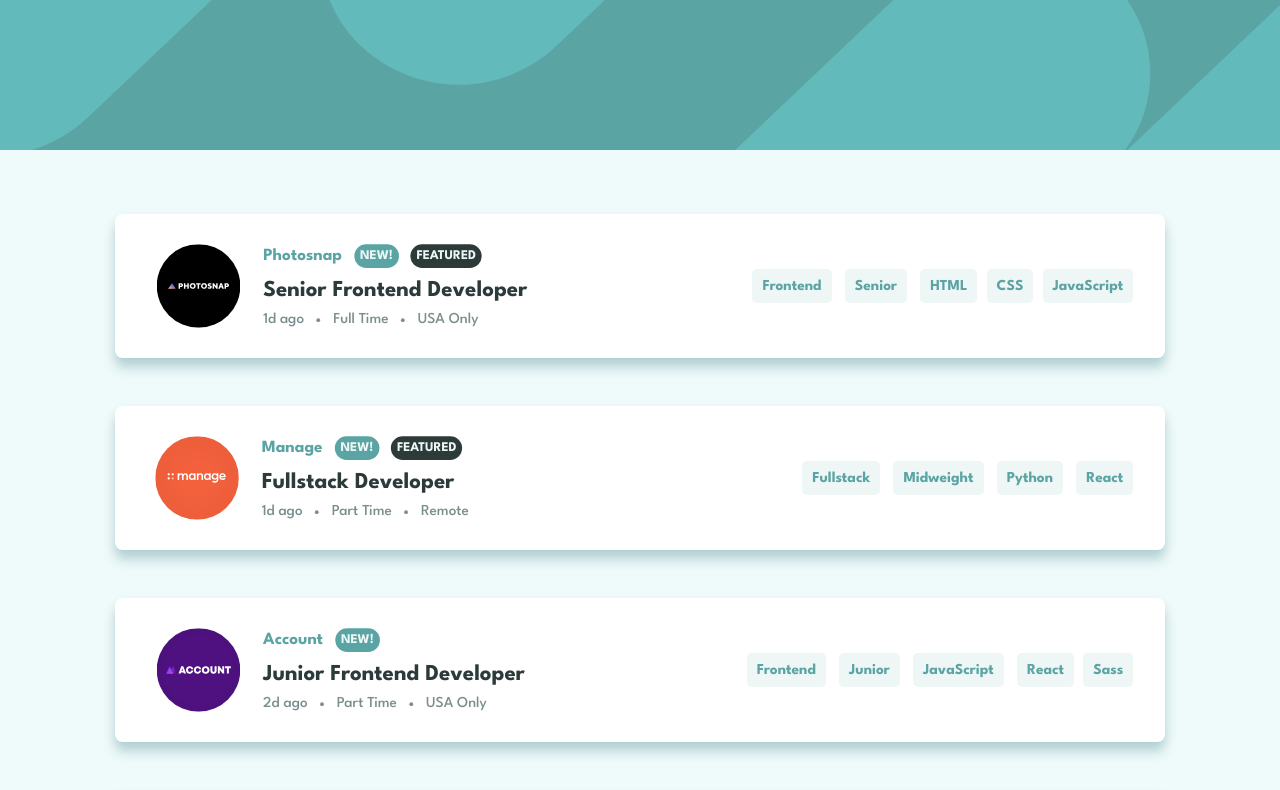
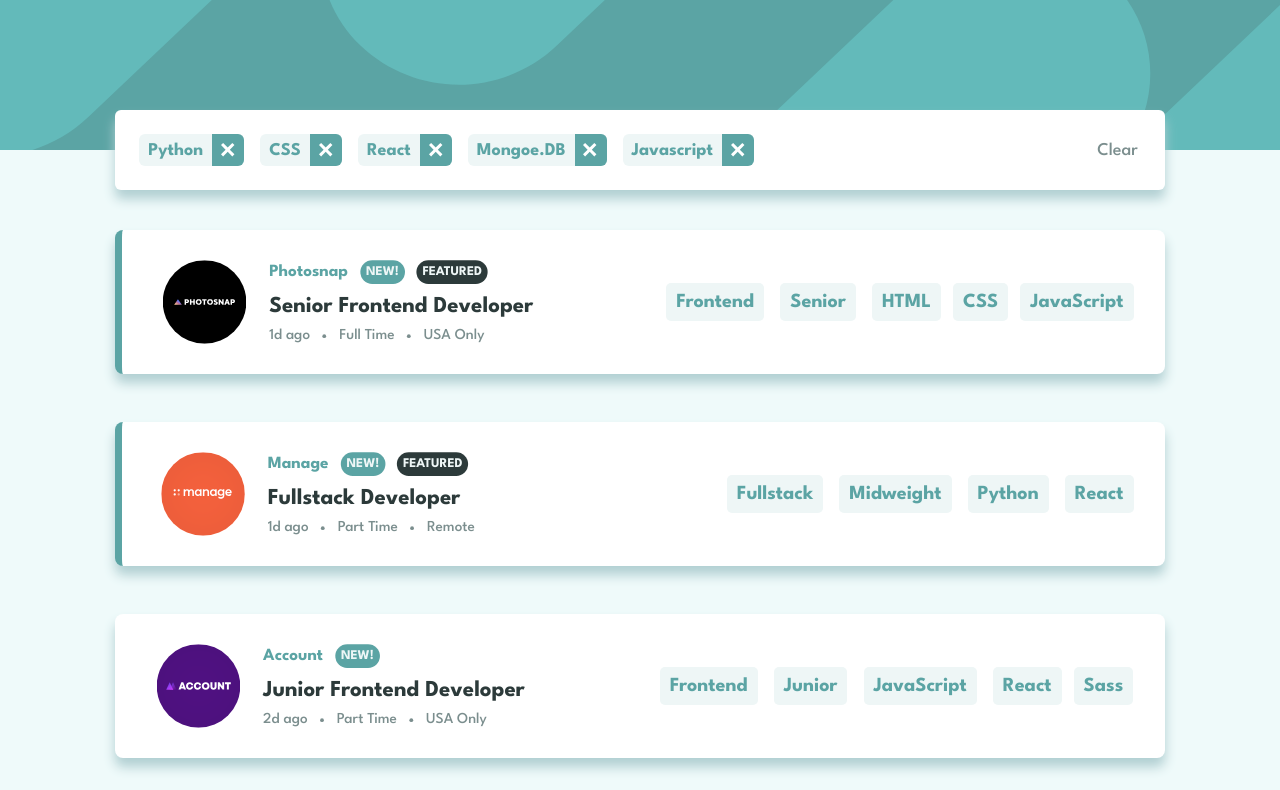
Before and after one commit to ExpertoMontanero/job-listing-with-filtering-FM, a plain HTML site: page index.html in a window 1280 px wide. Shown: the top 790 px of the page. Drawn offline with nearby package versions, Linux system fonts and the light colour scheme.

Commit message:
Add files via upload
filter bar customization

```diff
--- a/index.html
+++ b/index.html
@@ -12,10 +12,37 @@
 
     <!-- STYLE SHEET -->
     <link rel="stylesheet" href="styles/style.css">
+    <link rel="stylesheet" href="styles/filter.css">
 </head>
 
 <body>
     <section id="header"></section>
+    <section id="filter-section">
+        <div id="filter-bar">
+            <div id="buttons-bar">
+            <label class="filter-item">
+                <p class="filter-item-text"> Python</p>
+                <button class="delete-filter-btn"></button>
+            </label>
+            <label class="filter-item">
+                <p class="filter-item-text"> CSS</p>
+                <button class="delete-filter-btn"></button>
+            </label><label class="filter-item">
+                <p class="filter-item-text"> React</p>
+                <button class="delete-filter-btn"></button>
+            </label><label class="filter-item">
+                <p class="filter-item-text"> Mongoe.DB</p>
+                <button class="delete-filter-btn"></button>
+            </label>
+            <label class="filter-item">
+                <p class="filter-item-text"> Javascript</p>
+                <button class="delete-filter-btn"></button>
+            </label>
+
+        </div>
+            <button id="clear-btn">Clear</button>
+        </div>
+    </section>
     <section id="main-section">
     </section>
     <script src="https://code.jquery.com/jquery-3.6.0.min.js"></script>
--- a/script.js
+++ b/script.js
@@ -6,7 +6,7 @@ fetch('data.json')
         json.forEach(json =>
             $('#main-section').append(
                 `
-        <div class="box">
+        <div class="box ${cardBorder(json.featured)}">
             <div class="inside-box">
                 <div class="left-part">
                     <img src="${json.logo}" class="logo" alt="logo">
@@ -38,7 +38,6 @@ fetch('data.json')
             </div>
         </div>
     `)
-
         );
     });
 
@@ -65,23 +64,30 @@ const createButtons = (component, type) => {
         if (Array.isArray(component)) {
             component.forEach(element => {
                 if (type == 'languages') {
-                    post += `<button class="languages"> ${element}</button>`
+                    post += `<button class="filter-button languages"> ${element}</button>`
                 }
                 if (type == 'tools') {
-                    post += `<button class="tools"> ${element}</button>`
+                    post += `<button class="filter-button  tools"> ${element}</button>`
                 }
             });
             return post;
         }
         else if (type == 'role') {
             let post = '';
-            post = `<button class="role"> ${component}</button>`
+            post = `<button class="filter-button role"> ${component}</button>`
             return post;
         }
         else if (type == 'level') {
             let post = '';
-            post = `<button class="level"> ${component}</button>`
+            post = `<button class="filter-button level"> ${component}</button>`
             return post;
         }
     }
 }
+
+//ADDING (FEATURED LABEL) WRAPPING BORDER
+const cardBorder = (featured) => {
+    if (featured) {
+        return "featured-border";
+    }
+};
--- /dev/null
+++ b/styles/filter.css
@@ -0,0 +1,99 @@
+/* FONT  weights (500,700)*/
+@import url('https://fonts.googleapis.com/css2?family=League+Spartan:wght@500;700&display=swap');
+
+/* COLORS PALLETE */
+:root {
+    --dark-cyan: hsl(180, 29%, 50%);
+    --background-color: hsl(180, 52%, 96%);
+    --filter-tablets-color: hsl(180, 31%, 95%);
+    --dark-grayish-cyan: hsl(180, 8%, 52%);
+    --very-dark-grayish-cyan: hsl(180, 14%, 20%);
+}
+
+#filter-section {
+    position: relative;
+    transform: translateY(-50%);
+    display: flex;
+    align-items: center;
+    justify-content: center;
+    width: 100%;
+    height: fit-content;
+
+}
+
+#filter-bar {
+    position: relative;
+    display: flex;
+    flex-wrap: wrap;
+    align-items: center;
+    padding: 1.5em;
+    height: fit-content;
+    width: 82%;
+    border-radius: 6px;
+    background-color: #fff;
+    -webkit-box-shadow: 0px 9px 12px 0px rgba(177, 207, 210, 1);
+    -moz-box-shadow: 0px 9px 12px 0px rgba(177, 207, 210, 1);
+    box-shadow: 0px 9px 12px 0px rgba(177, 207, 210, 1);
+}
+
+#buttons-bar {
+    width: 86%;
+    display: flex;
+    flex-wrap: wrap;
+    gap: 1em;
+}
+
+.delete-filter-btn {
+    height: 100%;
+    aspect-ratio: 1/1;
+    background-image: url('../images/icon-remove.svg');
+    background-repeat: no-repeat;
+    background-position: 50%;
+    background-size: 45%;
+    background-color: var(--dark-cyan);
+    border: none;
+    cursor: pointer;
+    border: none;
+    border-top-right-radius: 6px;
+    border-bottom-right-radius: 6px;
+}
+
+.delete-filter-btn:hover {
+    background-color: var(--very-dark-grayish-cyan);
+}
+
+.filter-item {
+    display: inline-block;
+    height: 2em;
+    display: flex;
+    align-items: center;
+    border-radius: 6px;
+    background-color: var(--filter-tablets-color);
+}
+
+.filter-item-text {
+    margin: 0;
+    font: inherit;
+    padding: 0 0.5em;
+    font-size: 18px;
+    font-weight: 700;
+    color: var(--dark-cyan);
+    background-color: var(--filter-tablets-color);
+}
+
+#clear-btn {
+    position: absolute;
+    right: 1.5em;
+    background-color: transparent;
+    border: none;
+    cursor: pointer;
+    font-family: 'League Spartan', sans-serif;
+    font-size: 18px;
+    color: var(--dark-grayish-cyan);
+
+}
+
+#clear-btn:hover {
+    color: var(--dark-cyan);
+    text-decoration: underline;
+}
--- a/styles/style.css
+++ b/styles/style.css
@@ -45,7 +45,7 @@ img {
     display: flex;
     align-items: center;
     flex-direction: column;
-    margin-top: 4em;
+
     height: fit-content;
 
 }
@@ -63,7 +63,12 @@ img {
     -moz-box-shadow: 0px 9px 12px 0px rgba(177, 207, 210, 1);
     box-shadow: 0px 9px 12px 0px rgba(177, 207, 210, 1);
 }
-
+.featured-border{
+   border: 7px solid var(--dark-cyan);
+   border-top: none;
+   border-right: none;
+   border-bottom: none;
+}
 .inside-box {
     width: 94%;
     height: 85%;
@@ -74,7 +79,7 @@ img {
 
 /* BUTTONS */
 
-button {
+.filter-button {
     font: inherit;
     border: none;
     margin-left: 0.6em;
@@ -88,7 +93,7 @@ button {
     cursor: pointer;
 }
 
-button:hover {
+.filter-button:hover {
     background-color: var(--dark-cyan);
     color: var(--filter-tablets-color);
 }
```
